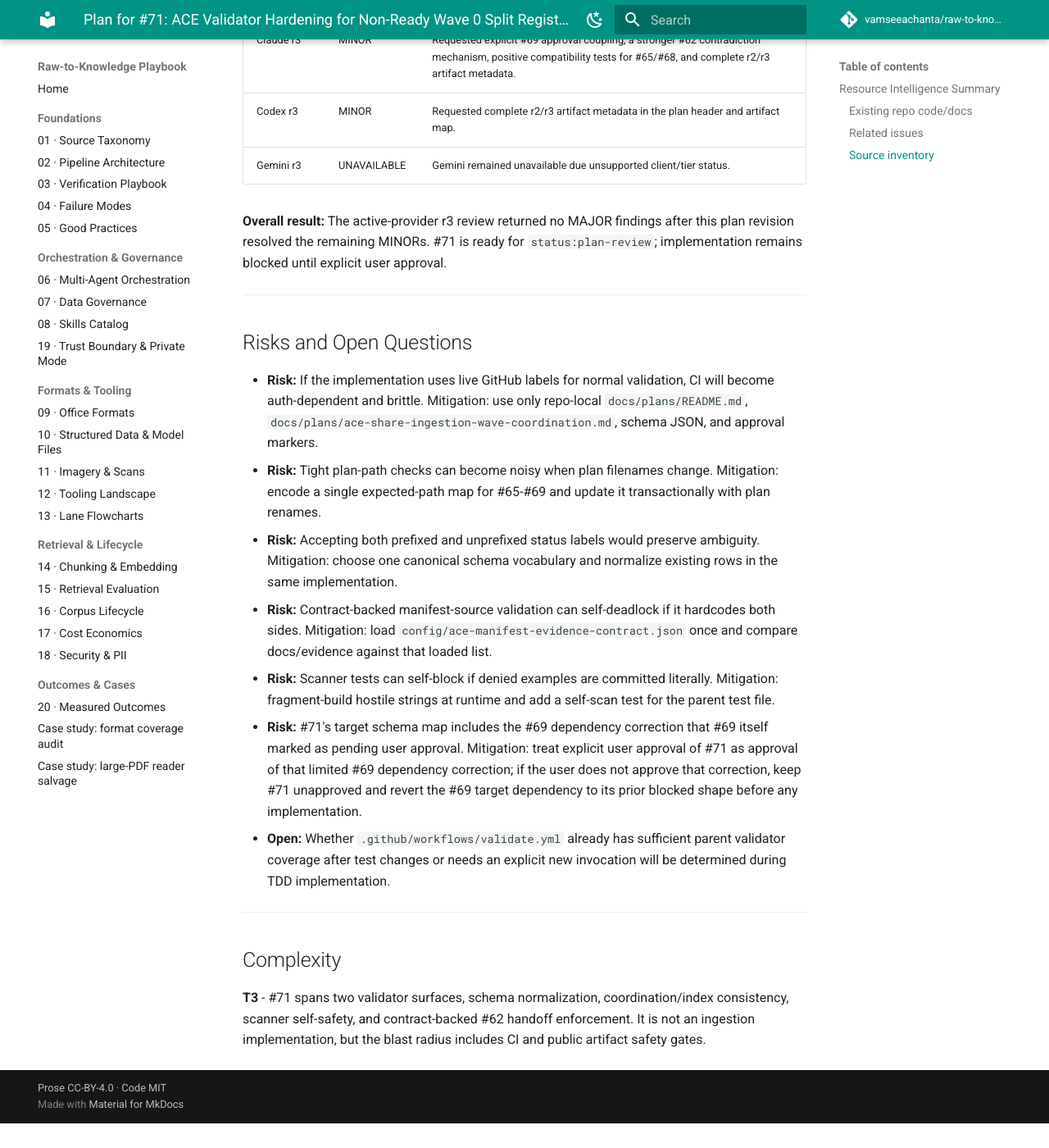
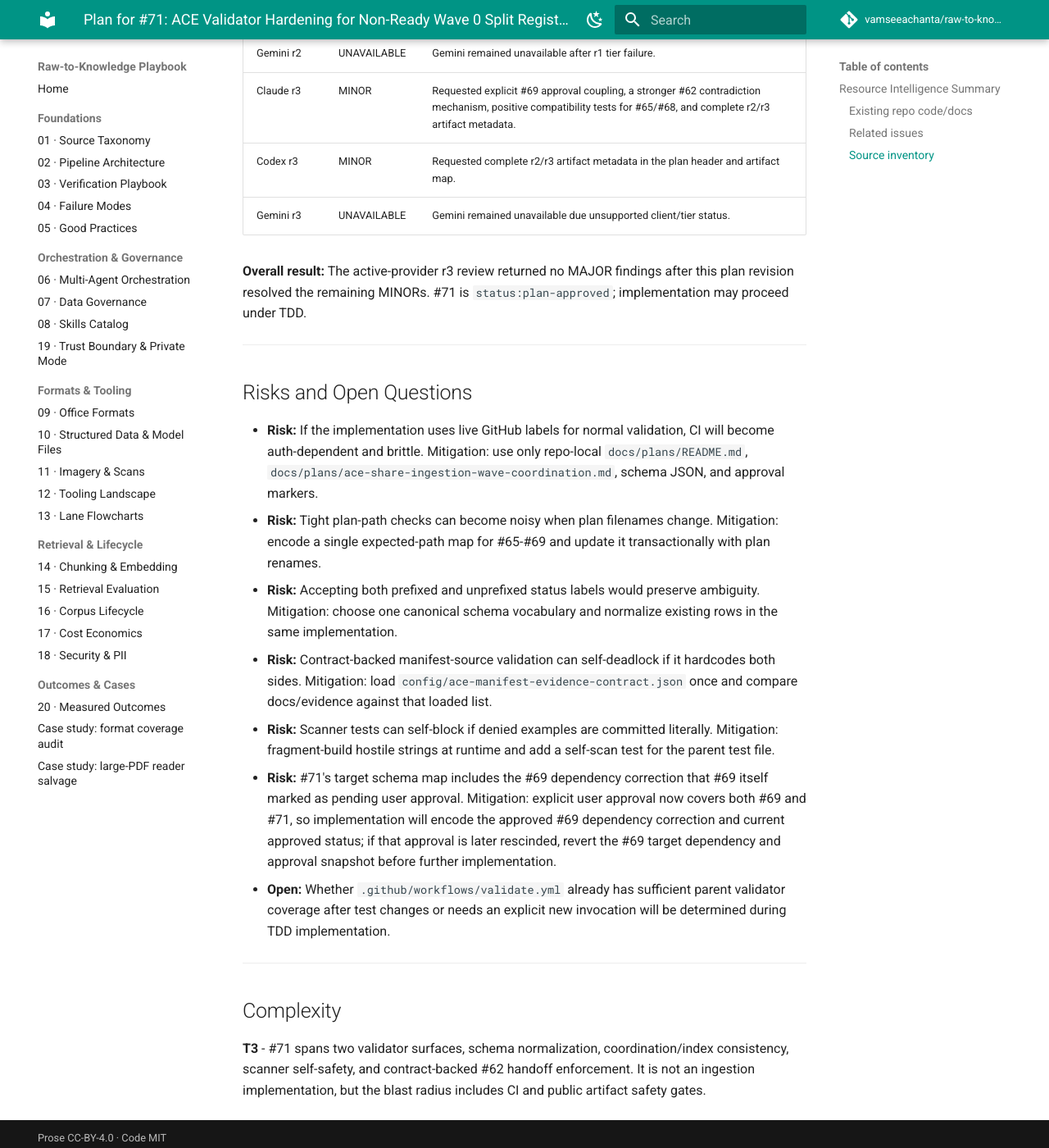
Before and after one commit to vamseeachanta/raw-to-knowledge-playbook, an MkDocs documentation site: the page built from docs/plans/2026-07-01-issue-71-ace-validator-hardening-non-ready-split-registry.md, in a window 1280 px wide and 1400 px high, scrolled down 15491 px. Shown: the whole window at 82% size. Built offline with MkDocs 1.6.1 and Material for MkDocs 9.7.7, drawn with Linux system fonts in a browser that asks for light colours; comment, search, counter and statistics services are not loaded; before the commit the page ends 16861 px from its top, so only the background shows below that; some of the changed text lies outside the part shown.

Commit message:
docs: record approvals for issues 69 and 71

```diff
--- a/docs/plans/2026-07-01-issue-71-ace-validator-hardening-non-ready-split-registry.md
+++ b/docs/plans/2026-07-01-issue-71-ace-validator-hardening-non-ready-split-registry.md
@@ -1,6 +1,6 @@
 # Plan for #71: ACE Validator Hardening for Non-Ready Wave 0 Split Registry Rows
 
-> **Status:** plan-review
+> **Status:** plan-approved
 > **Complexity:** T3
 > **Date:** 2026-07-01
 > **Issue:** https://github.com/vamseeachanta/raw-to-knowledge-playbook/issues/71
@@ -169,7 +169,7 @@
 The implementation will update `_validate_split_registry()` so every #65-#69 row is validated before the approval-marker branch:
 
 - Issue membership will remain exactly #65-#69.
-- Dependencies will be exact per the target dependency map in this plan. #69 will move from the stale `[68]` dependency to `[65]` to match the reviewed #69 dependency-correction plan and the current README/coordination surfaces; this will not mark #69 implementation-ready or approve #69. User approval of #71 will also approve this limited #69 dependency correction for the schema/validator contract. If the user rejects that correction, #71 must remain unapproved and the target map, TDD row, and acceptance criterion will be reverted to keep #69 blocked behind #68.
+- Dependencies will be exact per the target dependency map in this plan. #69 will move from the stale `[68]` dependency to `[65]` to match the reviewed #69 dependency-correction plan and the current README/coordination surfaces. User approval of #71 approves this limited #69 dependency correction for the schema/validator contract. Because #69 is now also user-approved, the committed schema will record #69 as implementation-ready with `status:plan-approved`; synthetic no-marker tests will still prove the validator can represent the prior non-ready state without requiring approval markers.
 - Each row will use a uniformly prefixed canonical status snapshot vocabulary: `status:plan-approved`, `status:plan-review`, `status:blocked-draft`, `status:draft`, and `status:plan-required`. Implementation will normalize existing non-ready rows to the prefixed vocabulary and will not accept both prefixed and unprefixed forms indefinitely.
 - The validator will maintain an issue-specific expected plan path map for #65-#69. If the expected plan file exists on disk, the schema row's `plan_path` must equal that expected path. An empty `plan_path` will be rejected for #68 and #69 because their expected plan files already exist.
 - If the expected plan file does not exist on disk, the row must carry `plan_path=""`, `status_snapshot="status:plan-required"`, and `implementation_ready=false`.
@@ -187,7 +187,7 @@
 | #66 | `docs/plans/2026-06-30-issue-66-ace-public-token-fixtures-private-field-placeholders.md` | `status:plan-review` | false | `[65]` |
 | #67 | `docs/plans/2026-06-30-issue-67-ace-wave-0-bounded-sampling-firewall.md` | `status:plan-review` | false | `[65]` |
 | #68 | `docs/plans/2026-06-30-issue-68-ace-public-surface-self-scan-control-plane.md` | `status:blocked-draft` | false | `[65, 66]` |
-| #69 | `docs/plans/2026-07-01-issue-69-repo-local-legal-security-scan-gate.md` | `status:plan-review` | false | `[65]` |
+| #69 | `docs/plans/2026-07-01-issue-69-repo-local-legal-security-scan-gate.md` | `status:plan-approved` | true | `[65]` |
 
 ### Parent manifest-source contract
 
@@ -289,8 +289,8 @@
 | `test_non_ready_split_registry_rejects_invalid_status_snapshot` | Non-ready rows still use a closed status vocabulary | #67 row with invalid snapshot text | Error naming invalid status snapshot |
 | `test_non_ready_split_registry_rejects_status_drift_from_readme` | Schema snapshots must match repo-local plan index state | Schema row status differs from README row | Error naming status drift |
 | `test_non_ready_split_registry_rejects_status_drift_from_coordination` | Schema snapshots must match the coordination split registry where parseable | Schema row differs from coordination row | Error naming coordination drift |
-| `test_split_registry_normalizes_current_68_69_rows` | Current #68/#69 schema drift is corrected | Committed schema rows for #68/#69 | #68 has expected plan path and blocked-draft snapshot; #69 has expected plan path and plan-review snapshot |
-| `test_split_registry_records_69_dependency_correction` | #69 dependency correction is represented without approving #69 | #69 schema row and validator dependency map | #69 depends on #65, remains `implementation_ready=false`, and records `status:plan-review` |
+| `test_split_registry_normalizes_current_68_69_rows` | Current #68/#69 schema drift is corrected | Committed schema rows for #68/#69 | #68 has expected plan path and blocked-draft snapshot; #69 has expected plan path, approved snapshot, and implementation-ready state |
+| `test_split_registry_records_69_dependency_correction` | #69 dependency correction is represented with current approval state | #69 schema row and validator dependency map | #69 depends on #65, records `status:plan-approved`, and remains independent of #68 |
 | `test_split_registry_allows_65_implemented_note_with_approval_marker` | The #65 coordination implementation-progress note is compatible with approved status | Current #65 schema row, local marker, and coordination split row | No false drift error for #65 |
 | `test_split_registry_allows_68_readme_draft_coarsening_when_blocked_draft_source_exists` | README `draft` coarsening does not override stronger blocked-draft evidence | Current #68 README row, coordination row, and plan body | #68 normalizes to `status:blocked-draft` without README drift |
 | `test_non_ready_split_registry_allows_no_approval_marker` | Non-ready rows do not require approval markers | #66 non-ready row with valid plan/status and empty approval root | No marker-specific error |
@@ -318,7 +318,7 @@
 - [ ] `scripts/validate_ace_wave0_schema_contract.py` rejects a non-ready split row with an invalid or stale status snapshot relative to repo-local tracked status surfaces.
 - [ ] Tests cover the #66/#67 swapped-row regression.
 - [ ] The committed #68 and #69 schema rows are normalized to the expected plan paths and prefixed status snapshots listed in this plan.
-- [ ] The #69 row depends on #65 per the reviewed #69 dependency correction while remaining not implementation-ready.
+- [ ] The #69 row depends on #65 per the reviewed #69 dependency correction and reflects its current user-approved implementation-ready state.
 - [ ] #65's coordination `implemented:` progress note and #68's README `draft` coarsening are positively tested as compatible with the stronger local status evidence.
 - [ ] Non-ready rows do not require approval markers.
 - [ ] Ready rows still require `status:plan-approved` and a valid local approval marker.
@@ -343,7 +343,7 @@
 | Codex r3 | MINOR | Requested complete r2/r3 artifact metadata in the plan header and artifact map. |
 | Gemini r3 | UNAVAILABLE | Gemini remained unavailable due unsupported client/tier status. |
 
-**Overall result:** The active-provider r3 review returned no MAJOR findings after this plan revision resolved the remaining MINORs. #71 is ready for `status:plan-review`; implementation remains blocked until explicit user approval.
+**Overall result:** The active-provider r3 review returned no MAJOR findings after this plan revision resolved the remaining MINORs. #71 is `status:plan-approved`; implementation may proceed under TDD.
 
 ---
 
@@ -354,7 +354,7 @@
 - **Risk:** Accepting both prefixed and unprefixed status labels would preserve ambiguity. Mitigation: choose one canonical schema vocabulary and normalize existing rows in the same implementation.
 - **Risk:** Contract-backed manifest-source validation can self-deadlock if it hardcodes both sides. Mitigation: load `config/ace-manifest-evidence-contract.json` once and compare docs/evidence against that loaded list.
 - **Risk:** Scanner tests can self-block if denied examples are committed literally. Mitigation: fragment-build hostile strings at runtime and add a self-scan test for the parent test file.
-- **Risk:** #71's target schema map includes the #69 dependency correction that #69 itself marked as pending user approval. Mitigation: treat explicit user approval of #71 as approval of that limited #69 dependency correction; if the user does not approve that correction, keep #71 unapproved and revert the #69 target dependency to its prior blocked shape before any implementation.
+- **Risk:** #71's target schema map includes the #69 dependency correction that #69 itself marked as pending user approval. Mitigation: explicit user approval now covers both #69 and #71, so implementation will encode the approved #69 dependency correction and current approved status; if that approval is later rescinded, revert the #69 target dependency and approval snapshot before further implementation.
 - **Open:** Whether `.github/workflows/validate.yml` already has sufficient parent validator coverage after test changes or needs an explicit new invocation will be determined during TDD implementation.
 
 ---
```
Also changed, not shown: .planning/plan-approved/69.md (added, +9 -0 lines), .planning/plan-approved/71.md (added, +9 -0 lines), docs/plans/2026-07-01-issue-69-repo-local-legal-security-scan-gate.md (+5 -5 lines), docs/plans/README.md (+3 -3 lines), docs/plans/ace-share-ingestion-wave-coordination.md (+1 -1 lines).
